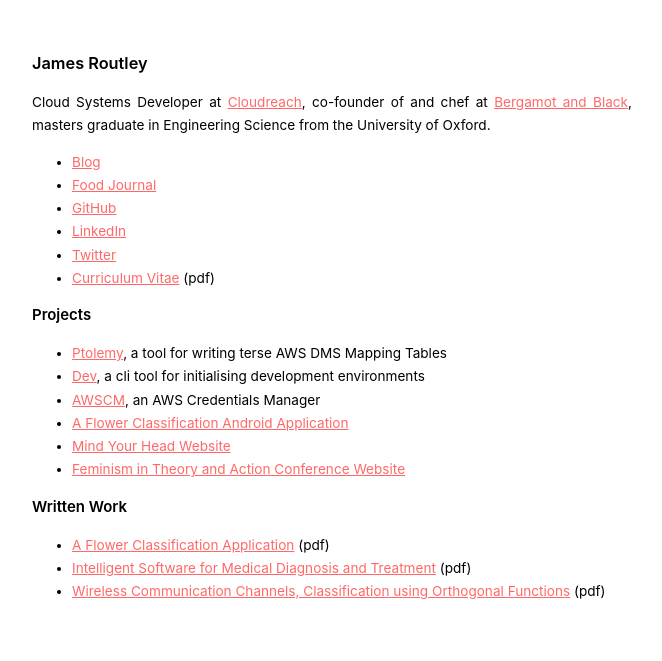
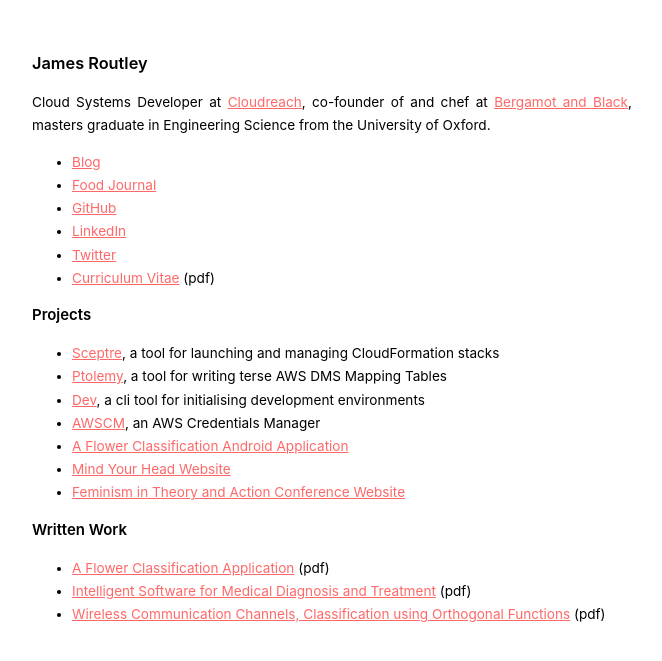
Before and after one commit to jamesroutley/routley.io, a Jekyll site: the page built from index.md, in a window 1280 px wide. Shown: the top 661 px of the page, without its empty margins (308-970 px from the left). Built offline with Jekyll 4.4.1, drawn with Linux system fonts in a browser that asks for light colours.

Commit message:
Adding sceptre to portfolio

```diff
--- a/index.md
+++ b/index.md
@@ -17,6 +17,7 @@
 
 ## Projects
 
+- [Sceptre](https://github.com/cloudreach/sceptre), a tool for launching and managing CloudFormation stacks
 - [Ptolemy](https://github.com/cloudreach/ptolemy), a tool for writing terse AWS DMS Mapping Tables
 - [Dev](https://github.com/jamesroutley/dev), a cli tool for initialising development environments
 - [AWSCM](awscm.html), an AWS Credentials Manager
```
